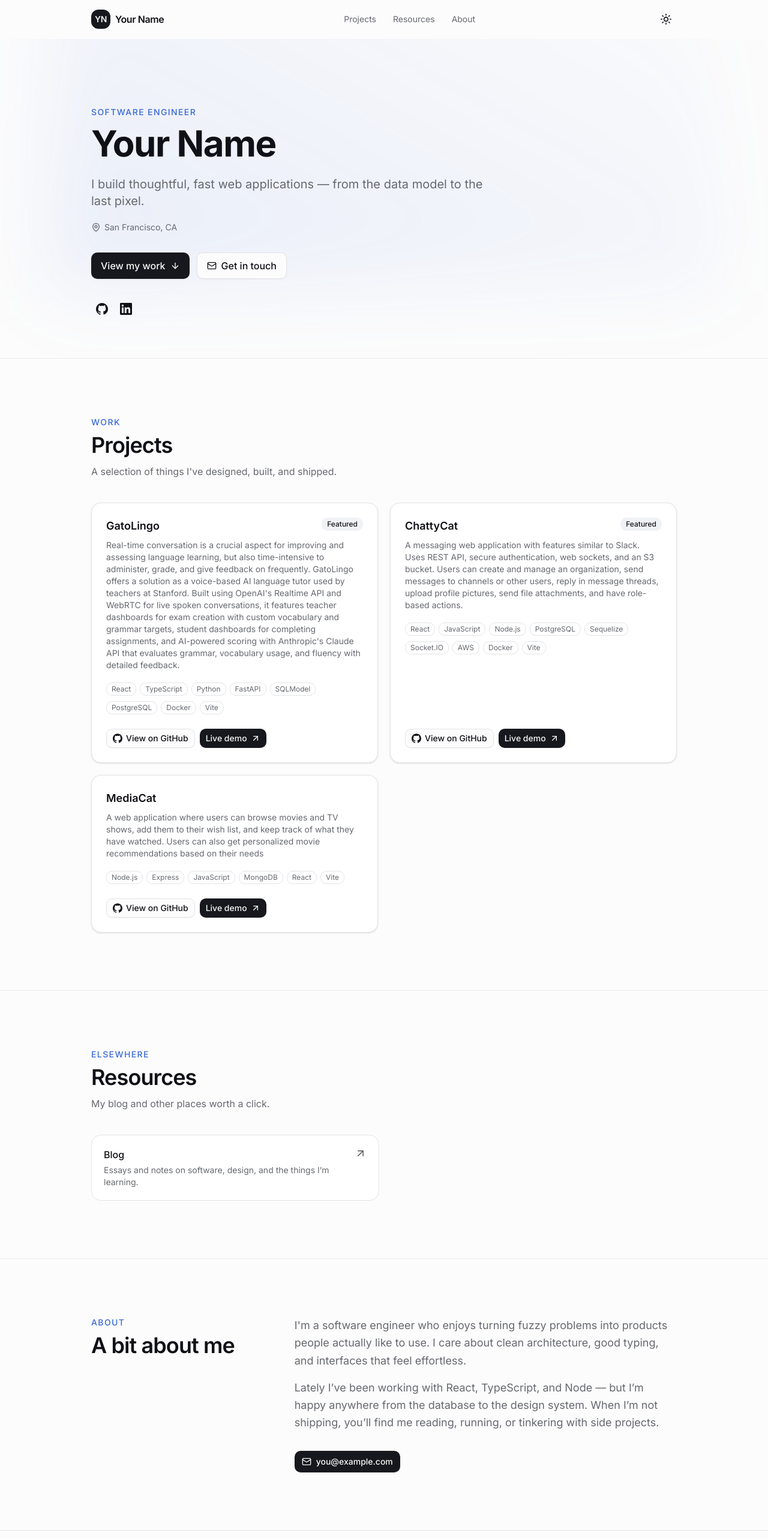
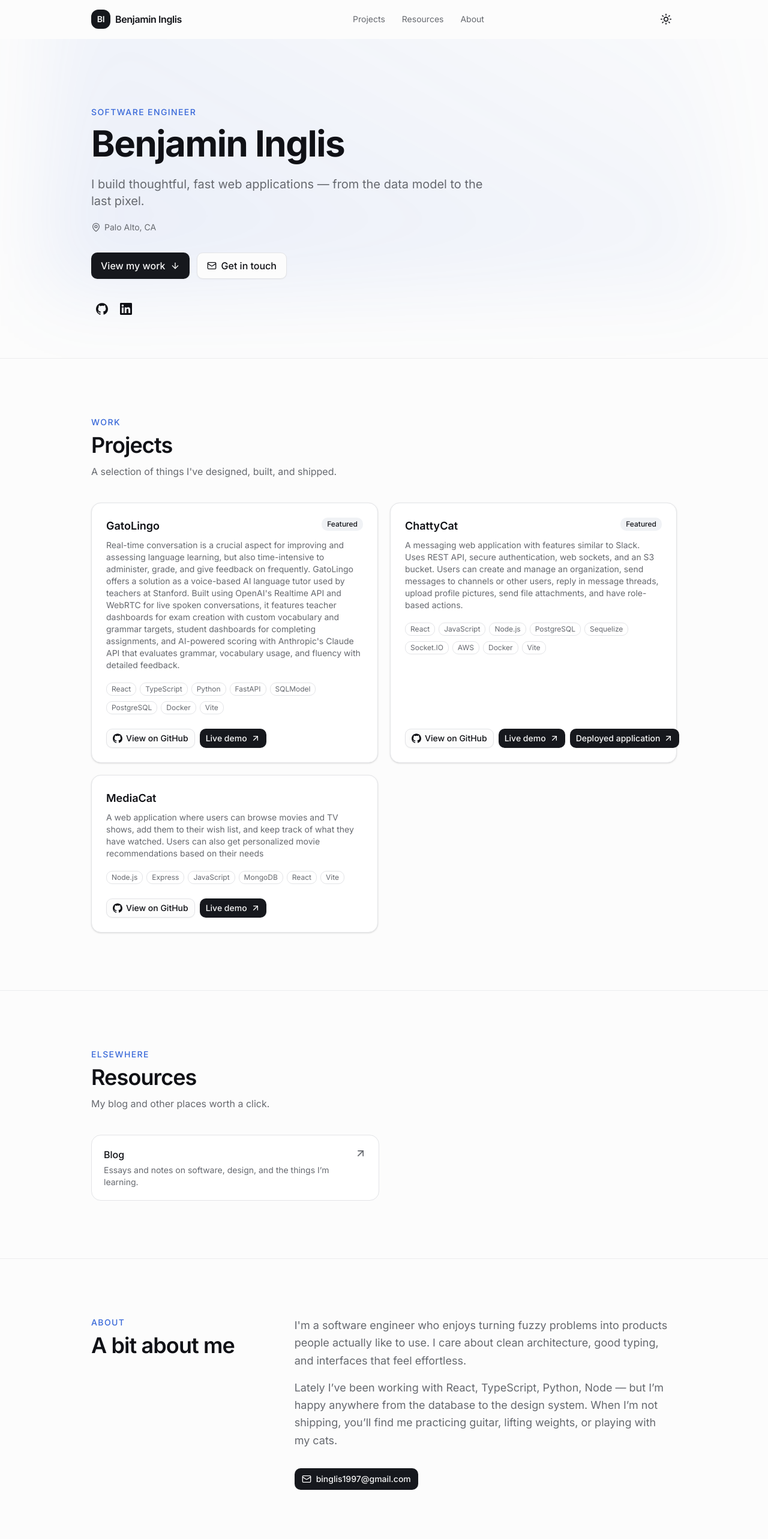
Before and after one commit to bingliscodes/Portfolio, a React (Vite) app: page / in a window 1280 px wide. Shown: the top 2566 px of the page at 60% size. Built offline with nearby package versions, Linux system fonts and the light colour scheme.

Commit message:
Update personal info

```diff
--- a/index.html
+++ b/index.html
@@ -6,7 +6,7 @@
     <meta name="viewport" content="width=device-width, initial-scale=1.0" />
     <meta
       name="description"
-      content="Personal portfolio of Your Name — software engineer building thoughtful web applications."
+      content="Personal portfolio of Benjamin Inglis — software engineer building thoughtful web applications."
     />
     <meta name="theme-color" content="#ffffff" media="(prefers-color-scheme: light)" />
     <meta name="theme-color" content="#16171d" media="(prefers-color-scheme: dark)" />
@@ -18,7 +18,7 @@
       rel="stylesheet"
     />
 
-    <title>Your Name — Software Engineer</title>
+    <title>Benjamin Inglis — Software Engineer</title>
 
     <!-- Apply the saved/OS theme before first paint to avoid a flash of the wrong theme. -->
     <script>
--- a/src/components/project-card.tsx
+++ b/src/components/project-card.tsx
@@ -1,16 +1,16 @@
-import { ArrowUpRight } from 'lucide-react'
+import { ArrowUpRight } from "lucide-react";
 
-import { GithubIcon } from '@/components/brand-icons'
-import { Badge } from '@/components/ui/badge'
-import { Button } from '@/components/ui/button'
+import { GithubIcon } from "@/components/brand-icons";
+import { Badge } from "@/components/ui/badge";
+import { Button } from "@/components/ui/button";
 import {
   Card,
   CardContent,
   CardFooter,
   CardHeader,
   CardTitle,
-} from '@/components/ui/card'
-import type { Project } from '@/data/types'
+} from "@/components/ui/card";
+import type { Project } from "@/data/types";
 
 export function ProjectCard({ project }: { project: Project }) {
   return (
@@ -60,8 +60,16 @@ export function ProjectCard({ project }: { project: Project }) {
               </a>
             </Button>
           ) : null}
+          {project.deployUrl ? (
+            <Button asChild size="sm">
+              <a href={project.demoUrl} target="_blank" rel="noreferrer">
+                Deployed application
+                <ArrowUpRight />
+              </a>
+            </Button>
+          ) : null}
         </CardFooter>
       ) : null}
     </Card>
-  )
+  );
 }
--- a/src/data/site.ts
+++ b/src/data/site.ts
@@ -5,15 +5,15 @@ import type { NavItem, Resource, SiteConfig } from "./types";
  * your own — every component reads from here.
  */
 export const site: SiteConfig = {
-  name: "Your Name",
+  name: "Benjamin Inglis",
   role: "Software Engineer",
   tagline:
     "I build thoughtful, fast web applications — from the data model to the last pixel.",
-  location: "San Francisco, CA",
-  email: "you@example.com",
+  location: "Palo Alto, CA",
+  email: "binglis1997@gmail.com",
   bio: [
     "I'm a software engineer who enjoys turning fuzzy problems into products people actually like to use. I care about clean architecture, good typing, and interfaces that feel effortless.",
-    "Lately I’ve been working with React, TypeScript, and Node — but I’m happy anywhere from the database to the design system. When I’m not shipping, you’ll find me reading, running, or tinkering with side projects.",
+    "Lately I’ve been working with React, TypeScript, Python, Node — but I’m happy anywhere from the database to the design system. When I’m not shipping, you’ll find me practicing guitar, lifting weights, or playing with my cats.",
   ],
   // The hero and footer render every link in this list. Reorder or remove
   // entries freely; `platform` controls which icon shows.
```
